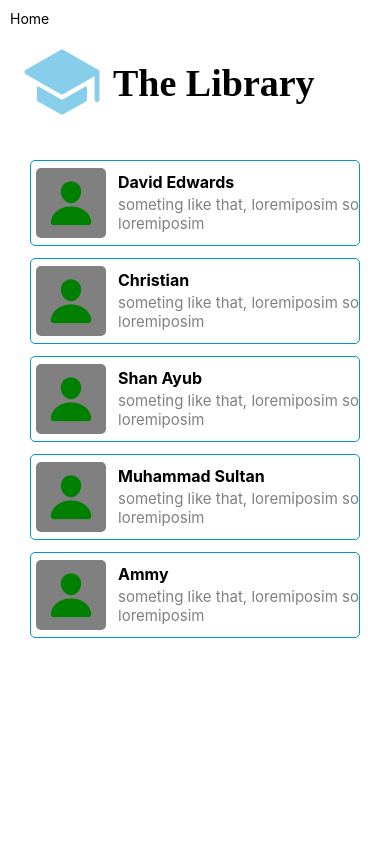
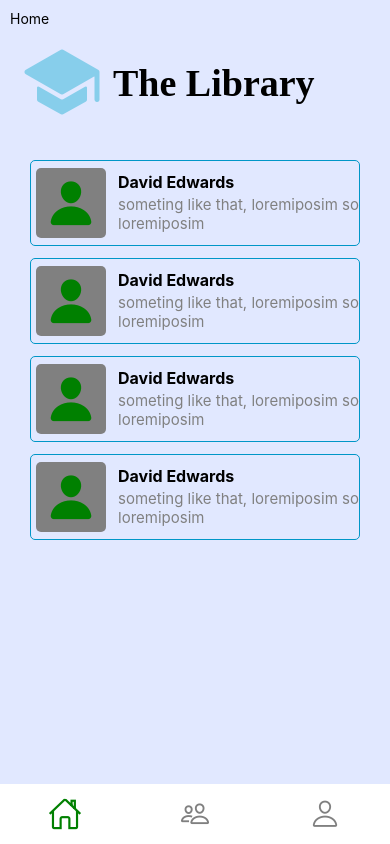
Before and after one commit to Sultan3271/firstGithub, a React Native app: screen /Splash in a window 390 px wide. Built offline with nearby package versions, Linux system fonts and the light colour scheme.

Commit message:
Vector Icons Work

```diff
--- /dev/null
+++ b/src/Components/FeedBox.tsx
@@ -0,0 +1,28 @@
+import { View, Text } from 'react-native'
+import Icon from 'react-native-vector-icons/Ionicons';
+import { styles } from '../styles/Styles';
+
+export default function FeedBox()
+{
+    return (
+        <View style={styles.post} >
+            <View style={styles.postLeft}>
+                <View style={styles.postHolder}>
+                    <Icon name='person' size={50} color='green' />
+                </View>
+            </View>
+            <View style={styles.postRight}>
+                <View style={styles.postAdmin}>
+                    <Text style={styles.postAdminName}>David Edwards</Text>
+                </View>
+                <View style={styles.postDescription}>
+                    <Text style={styles.postDescText}>
+                        someting like that, loremiposim
+                        someting like that, loremiposim
+                        someting like that, loremiposim
+                    </Text>
+                </View>
+            </View>
+        </View>
+    );
+}
--- a/src/navigation/TabNavigator.tsx
+++ b/src/navigation/TabNavigator.tsx
@@ -6,40 +6,30 @@
  */
 
 import React from 'react';
-import { Text, TouchableOpacity, Image } from 'react-native';
 import { createBottomTabNavigator } from '@react-navigation/bottom-tabs';
 import Home from '../screens/Home';
 import Friends from '../screens/Friends';
 import UserProfile from '../screens/UserProfile';
-import Icon from   'react-native-vector-icons/Ionicons';
+import Icon from 'react-native-vector-icons/Ionicons';
+import { Text, View } from 'react-native';
+
 const Tab = createBottomTabNavigator();
 
 const routeIconUrls: { [key: string]: any } = {
-  'Home': 'home',
-  'Friends': 'people',
-  'UserProfile': 'person'
+  'Home': 'home-outline',
+  'Friends': 'people-outline',
+  'UserProfile': 'person-outline'
 };
 
-// we are using builtin icons
-
-const TabBarIcon = ({ name, focused }: any) => {
+function TabBarIcon({ iconName, focused }: any)
+{
   return (
-
-    <Icon name={name} color= {focused? 'green' : 'gray'} size={focused?35:30}
-     />
+    <Icon name={iconName} color={focused ? 'green' : 'gray'} size={focused ? 35 : 30} />
   );
 };
 
-const renderItem = ({ item }: any) => {
-  return (
-    <TouchableOpacity style={{ flex: 1, alignItems: 'center', justifyContent: 'center' }}>
-      <TabBarIcon iconUrl={item.iconUrl} />
-      <Text style={{ color: 'gray', fontSize: 12, marginTop: 4 }}>{item.key}</Text>
-    </TouchableOpacity>
-  );
-};
-
-function ScholarTabs() {
+function ScholarTabs()
+{
   return (
     <Tab.Navigator
       screenOptions={({ route }) => ({
@@ -49,13 +39,13 @@ function ScholarTabs() {
           borderTopWidth: 0,
         },
         tabBarIcon: ({ focused }: any) => {
-           return <TabBarIcon iconUrl={ routeIconUrls[route.name] } focused={focused} />
+          return <TabBarIcon iconName={routeIconUrls[route.name]} focused={focused} />
         },
       })}
     >
-      <Tab.Screen name="Home" component={Home} options={{headerShown:false, tabBarShowLabel:false}}/>
-      <Tab.Screen name="Friends" component={Friends} options={{headerShown:false, tabBarShowLabel:false}} />
-      <Tab.Screen name="UserProfile" component={UserProfile} options={{headerShown:false, tabBarShowLabel:false}} />
+      <Tab.Screen name="Home" component={Home} options={{ headerShown: false, tabBarShowLabel: false }} />
+      <Tab.Screen name="Friends" component={Friends} options={{ headerShown: false, tabBarShowLabel: false }} />
+      <Tab.Screen name="UserProfile" component={UserProfile} options={{ headerShown: false, tabBarShowLabel: false }} />
 
     </Tab.Navigator>
   );
--- a/src/screens/Home.tsx
+++ b/src/screens/Home.tsx
@@ -10,6 +10,7 @@ import Icon from 'react-native-vector-icons/Ionicons';
 import { View, Text } from 'react-native';
 import React from 'react';
 import { styles } from '../styles/Styles';
+import FeedBox from '../components/FeedBox';
 
 
 const Home = ({ navigation }: any) => {
@@ -34,10 +35,9 @@ const Home = ({ navigation }: any) => {
               The Library
             </Text>
           </View>
+        </View>
+      </View>
 
-        </View>
-
-      </View>
       {/* /**
       * this is body of home screen , we have posts here , a user will see his posts as well as
       * his/her friends and connected people posts in this section,
@@ -45,106 +45,10 @@ const Home = ({ navigation }: any) => {
       */ }
       <View style={styles.bodyContainer}>
         <View style={styles.feedContainer}>
-          <View style={styles.post} >
-            <View style={styles.postLeft}>
-              <View style={styles.postHolder}>
-                <Icon name='person' size={50} color='green' />
-              </View>
-            </View>
-            <View style={styles.postRight}>
-              <View style={styles.postAdmin}>
-                <Text style={styles.postAdminName}>David Edwards</Text>
-              </View>
-              <View style={styles.postDescription}>
-                <Text style={styles.postDescText}>
-                  someting like that, loremiposim
-                  someting like that, loremiposim
-                  someting like that, loremiposim
-
-                </Text>
-              </View>
-            </View>
-          </View>
-          <View style={styles.post} >
-            <View style={styles.postLeft}>
-              <View style={styles.postHolder}>
-                <Icon name='person' size={50} color='green' />
-              </View>
-            </View>
-            <View style={styles.postRight}>
-              <View style={styles.postAdmin}>
-                <Text style={styles.postAdminName}>Christian</Text>
-              </View>
-              <View style={styles.postDescription}>
-                <Text style={styles.postDescText}>
-                  someting like that, loremiposim
-                  someting like that, loremiposim
-                  someting like that, loremiposim
-
-                </Text>
-              </View>
-            </View>
-          </View>
-          <View style={styles.post} >
-            <View style={styles.postLeft}>
-              <View style={styles.postHolder}>
-                <Icon name='person' size={50} color='green' />
-              </View>
-            </View>
-            <View style={styles.postRight}>
-              <View style={styles.postAdmin}>
-                <Text style={styles.postAdminName}>Shan Ayub</Text>
-              </View>
-              <View style={styles.postDescription}>
-                <Text style={styles.postDescText}>
-                  someting like that, loremiposim
-                  someting like that, loremiposim
-                  someting like that, loremiposim
-
-                </Text>
-              </View>
-            </View>
-          </View>
-          <View style={styles.post} >
-            <View style={styles.postLeft}>
-              <View style={styles.postHolder}>
-                <Icon name='person' size={50} color='green' />
-              </View>
-            </View>
-            <View style={styles.postRight}>
-              <View style={styles.postAdmin}>
-                <Text style={styles.postAdminName}>Muhammad Sultan</Text>
-              </View>
-              <View style={styles.postDescription}>
-                <Text style={styles.postDescText}>
-                  someting like that, loremiposim
-                  someting like that, loremiposim
-                  someting like that, loremiposim
-
-                </Text>
-              </View>
-            </View>
-          </View>
-          <View style={styles.post} >
-            <View style={styles.postLeft}>
-              <View style={styles.postHolder}>
-                <Icon name='person' size={50} color='green' />
-              </View>
-            </View>
-            <View style={styles.postRight}>
-              <View style={styles.postAdmin}>
-                <Text style={styles.postAdminName}>Ammy</Text>
-              </View>
-              <View style={styles.postDescription}>
-                <Text style={styles.postDescText}>
-                  someting like that, loremiposim
-                  someting like that, loremiposim
-                  someting like that, loremiposim
-
-                </Text>
-              </View>
-            </View>
-          </View>
+          <FeedBox />
+          <FeedBox />
+          <FeedBox />
+          <FeedBox />
         </View>
       </View>
 
--- a/src/screens/Login.tsx
+++ b/src/screens/Login.tsx
@@ -12,6 +12,8 @@ import auth from '@react-native-firebase/auth';
 import { LoginForm } from '../utils/AuthServices'
 
 const Login = ({ navigation }: any) => {
+
+  // navigation.navigate('Home');
 
   return (
     <View style={styles.container}>
--- a/src/styles/Styles.tsx
+++ b/src/styles/Styles.tsx
@@ -1,161 +1,159 @@
-import { StyleSheet, Text } from "react-native";
-import React from "react";
-import {t} from 'react-native-tailwindcss'
+import { StyleSheet } from "react-native";
 
 export const styles = StyleSheet.create({
 
   container: {
-    padding:10,
-    backgroundColor:'#e1e8ff',
-    backgroundColor:'#FFFFFF',
-    flex:1,
+    padding: 10,
+    backgroundColor: '#e1e8ff',
+    // backgroundColor:'#FFFFFF',
+    flex: 1,
   },
 
   firstName: {
-    color:'black',
-    fontSize:38,
-    fontWeight:'700',
-    padding:10,
+    color: 'black',
+    fontSize: 38,
+    fontWeight: '700',
+    padding: 10,
   },
 
   lastName: {
-    color:'black',
-    fontSize:20,
-    fontWeight:'600',
-    marginTop:15,
+    color: 'black',
+    fontSize: 20,
+    fontWeight: '600',
+    marginTop: 15,
   },
 
   starIcon: {
-    width:60,
-    height:60,
-    margin:10,
-    marginLeft:35,
+    width: 60,
+    height: 60,
+    margin: 10,
+    marginLeft: 35,
   },
 
   boxContainer: {
-    flexDirection:'row',
-    alignItems:'center',
-    width:'90%'
+    flexDirection: 'row',
+    alignItems: 'center',
+    width: '90%'
   },
 
   underLine: {
-    width:'90%',
-    height:.7,
-    backgroundColor:'black',
+    width: '90%',
+    height: .7,
+    backgroundColor: 'black',
 
   },
 
   profilePicBox: {
-    flexDirection:'row',
-    margin:5,
-    alignItems:'center',
+    flexDirection: 'row',
+    margin: 5,
+    alignItems: 'center',
   },
 
   profileImage: {
-    width:130,
-    height:130,
-    padding:10,
-    backgroundColor:'#FFFF',
-    borderRadius:50,
-    margin:10,
+    width: 130,
+    height: 130,
+    padding: 10,
+    backgroundColor: '#FFFF',
+    borderRadius: 50,
+    margin: 10,
   },
 
   formContainer: {
-    margin:10,
-    padding:10,
-    alignItems:'center',
+    margin: 10,
+    padding: 10,
+    alignItems: 'center',
     // backgroundColor:'#ecf0f1',
-    width:'90%',
-    height:'auto',
-    borderRadius:10,
-    paddingBottom:20,
+    width: '90%',
+    height: 'auto',
+    borderRadius: 10,
+    paddingBottom: 20,
   },
 
   inputFieldsContainer: {
-    margin:5,
-    padding:5,
+    margin: 5,
+    padding: 5,
   },
 
   formField: {
-    width:300,
-    borderWidth:.8,
-    margin:10,
-    padding:10,
-    borderRadius:10,
-    borderCurve:'circular',
+    width: 300,
+    borderWidth: .8,
+    margin: 10,
+    padding: 10,
+    borderRadius: 10,
+    borderCurve: 'circular',
   },
 
   submitBtnContainer: {
-    margin:5,
+    margin: 5,
   },
 
   submitBtn: {
-    backgroundColor:'brown',
-    padding:15,
-    width:300,
-    alignItems:'center',
-    borderRadius:10,
-    margin:10,
+    backgroundColor: 'brown',
+    padding: 15,
+    width: 300,
+    alignItems: 'center',
+    borderRadius: 10,
+    margin: 10,
   },
 
   btnText: {
-    color:'#FFFF',
-    fontSize:18,
+    color: '#FFFF',
+    fontSize: 18,
   },
 
   friendBoxStyle: {
-    padding:10,
-    backgroundColor:'black',
-    alignItems:'center',
-    justifyContent:'center',
-    alignContent:'center',
-    borderRadius:20,
-    margin:3
+    padding: 10,
+    backgroundColor: 'black',
+    alignItems: 'center',
+    justifyContent: 'center',
+    alignContent: 'center',
+    borderRadius: 20,
+    margin: 3
   },
 
   friendBoxTextStyle: {
-    color:'#FFFF',
-    fontSize:20,
-    fontWeight:'bold',
+    color: '#FFFF',
+    fontSize: 20,
+    fontWeight: 'bold',
   },
 
   friendBoxContainer: {
-    margin:10,
-    padding:3,
+    margin: 10,
+    padding: 3,
   },
-  friendBoxes:{
-    flexDirection:'row',
+  friendBoxes: {
+    flexDirection: 'row',
   }
   ,
   friendBoxButton: {
-    padding:5,
-    backgroundColor:'#e1e8ff',
-    margin:5,
-    borderRadius:10,
-    height:30,
-    width:100,
+    padding: 5,
+    backgroundColor: '#e1e8ff',
+    margin: 5,
+    borderRadius: 10,
+    height: 30,
+    width: 100,
   },
 
   heading: {
-   margin:10,
-   justifyContent:'center',
-   padding:5,
+    margin: 10,
+    justifyContent: 'center',
+    padding: 5,
   },
 
   friendTextStyle: {
-    color:'black',
-    fontSize:22,
-    fontWeight:'bold',
-    margin:2,
-    marginLeft:5,
-    padding:4,
+    color: 'black',
+    fontSize: 22,
+    fontWeight: 'bold',
+    margin: 2,
+    marginLeft: 5,
+    padding: 4,
   },
 
   // For Tab Navigator
   tabIcon: {
-    width:30,
-    height:30,
-    padding:5,
+    width: 30,
+    height: 30,
+    padding: 5,
   },
 
 
@@ -164,82 +162,82 @@ export const styles = StyleSheet.create({
    * For The Home Screen
    */
 
-  headBox:{
-    margin:2,
-    padding:5,
-    flexDirection:'row',
-    alignItems:'center'
+  headBox: {
+    margin: 2,
+    padding: 5,
+    flexDirection: 'row',
+    alignItems: 'center'
   }
   ,
-  logoContainer:{
-   padding:5,
+  logoContainer: {
+    padding: 5,
   },
-  titleContainer:{
-    margin:1,
-    padding:5,
+  titleContainer: {
+    margin: 1,
+    padding: 5,
   }
   ,
-  screenTitle:{
-    fontSize:38,
-    fontWeight:'bold',
-    fontFamily:'times new roman',
+  screenTitle: {
+    fontSize: 38,
+    fontWeight: 'bold',
+    fontFamily: 'times new roman',
   },
-  bodyContainer:{
-   margin:5,
+  bodyContainer: {
+    margin: 5,
   },
 
-  feedContainer:{
-    margin:5,
-    padding:5,
+  feedContainer: {
+    margin: 5,
+    padding: 5,
   }
   ,
-  post:{
-    flexDirection:'row',
-    margin:5,
-    marginTop:7,
-    alignItems:'center',
-    justifyContent:'space-between',
-    width:'auto',
-    padding:5,
-    borderRadius:5,
-    overflow:'hidden',
-    borderWidth:.5,
-    borderColor:'#0096c7',
+  post: {
+    flexDirection: 'row',
+    margin: 5,
+    marginTop: 7,
+    alignItems: 'center',
+    justifyContent: 'space-between',
+    width: 'auto',
+    padding: 5,
+    borderRadius: 5,
+    overflow: 'hidden',
+    borderWidth: .5,
+    borderColor: '#0096c7',
 
   },
-   postLeft:{
-  justifyContent:'center',
+  postLeft: {
+    justifyContent: 'center',
   }
   ,
-  postHolder:{
-    backgroundColor:'gray',
-  borderRadius:5,
-    justifyContent:'center',
-    alignItems:'center',
-    height:70,
-    width:70,
+  postHolder: {
+    backgroundColor: 'gray',
+    borderRadius: 5,
+    justifyContent: 'center',
+    alignItems: 'center',
+    height: 70,
+    width: 70,
   },
   postRight:
   {
-    padding:5,
-    marginLeft:5,
+    padding: 5,
+    marginLeft: 5,
   }
   ,
-postAdmin:{
- padding:1,
- marginLeft:1,
+  postAdmin: {
+    padding: 1,
+    marginLeft: 1,
   },
-postAdminName:{
- fontWeight:'bold',
- fontSize:16,
+  postAdminName: {
+    fontWeight: 'bold',
+    fontSize: 16,
   },
-  postDescription:{
-    padding:2,
-    width:'95%',
+  postDescription: {
+    padding: 2,
+    width: '95%',
   },
-  postDescText:{
-    color:'gray',
-    fontSize:15,
+  postDescText: {
+    color: 'gray',
+    fontSize: 15,
   }
 
 
```
Also changed, not shown: src/navigation/NavigationAnimation.tsx (deleted, +0 -13 lines). Lines whose indentation alone changed are shown as unchanged.
